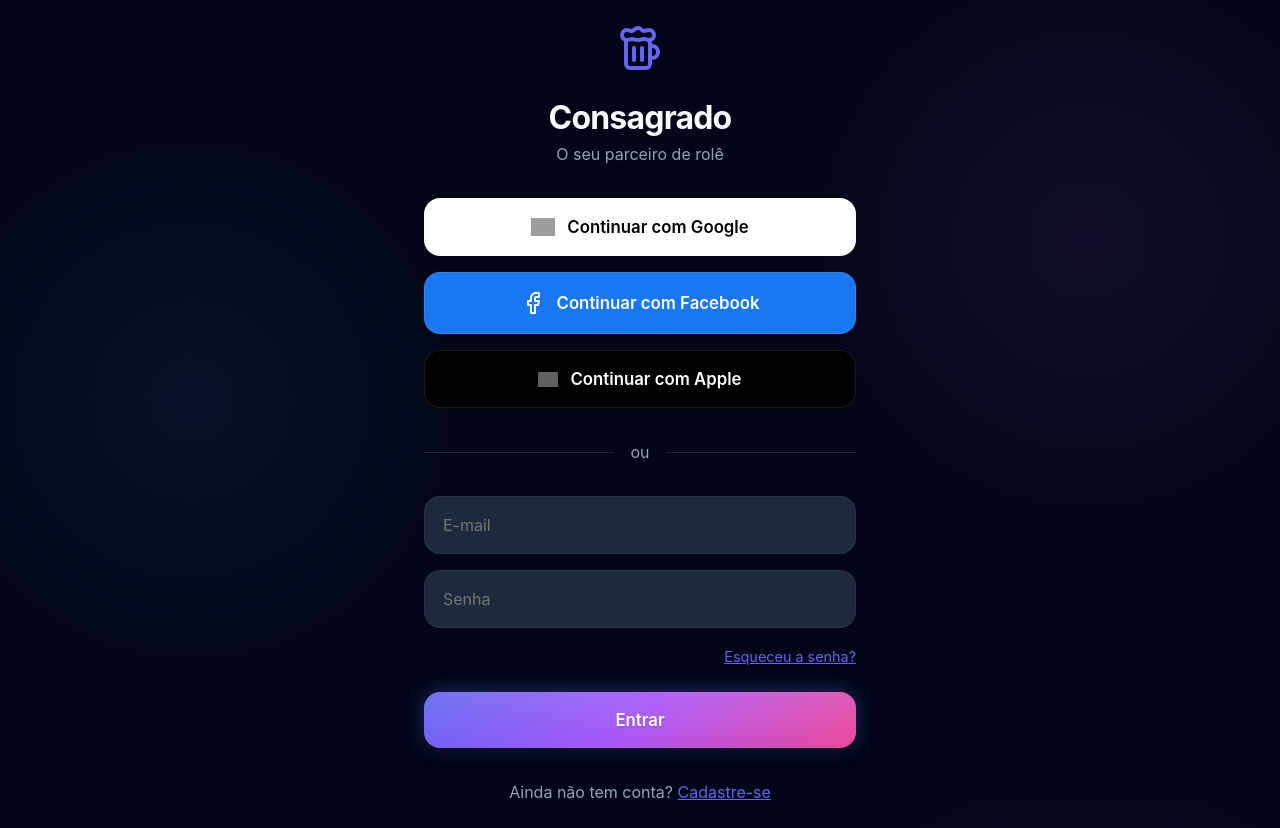
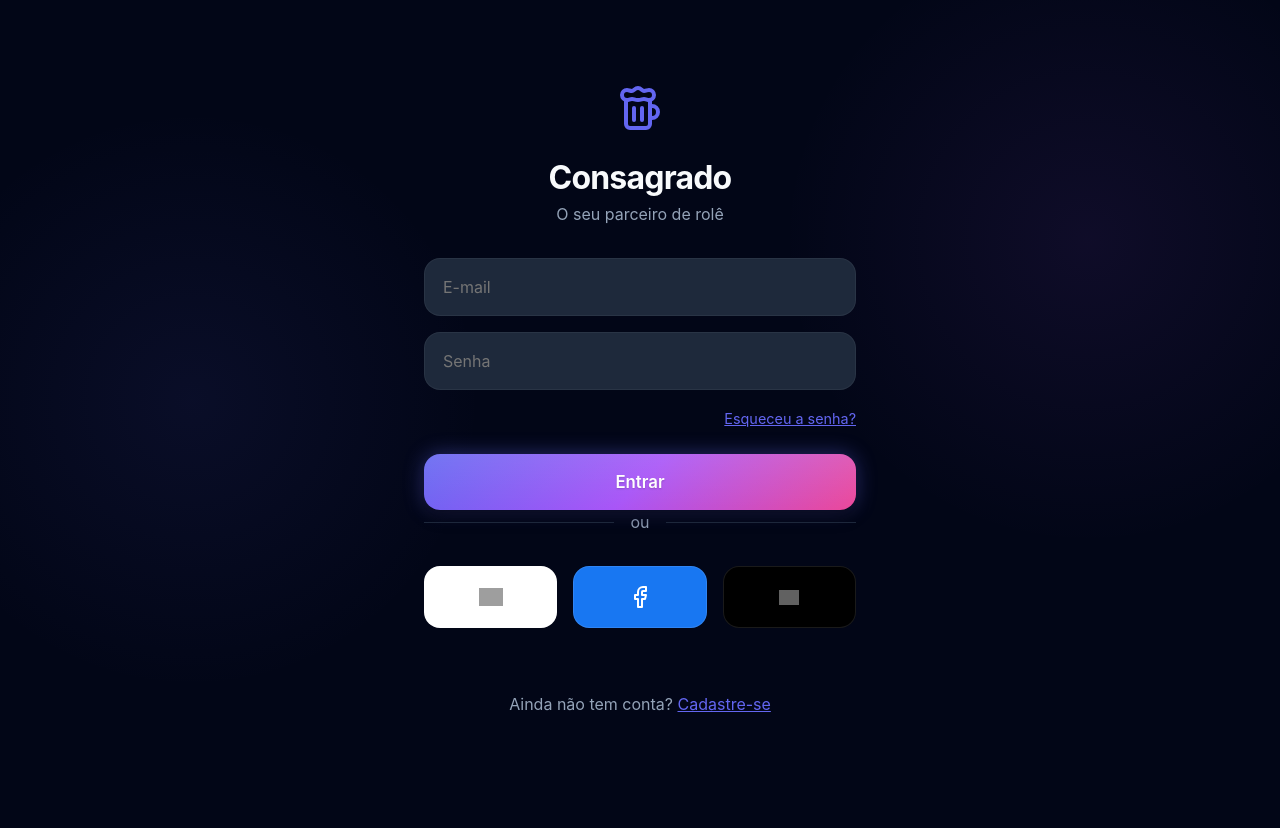
Before and after one commit to dwolfx/consagrado-b2c, a React (Vite) app: page /login in a window 1280 px wide. After the commit the page ends 800 px from the top, so only its background shows below. Built offline with nearby package versions, Linux system fonts and the light colour scheme; grey boxes are pictures that could not be loaded.

Commit message:
fix login page

```diff
--- a/src/pages/Login.jsx
+++ b/src/pages/Login.jsx
@@ -28,36 +28,7 @@
                 <p style={{ color: 'var(--text-secondary)' }}>O seu parceiro de rolê</p>
             </div>
 
-            <div style={{ display: 'grid', gap: '1rem', marginBottom: '2rem' }}>
-                <button
-                    onClick={handleGoogleLogin}
-                    className="btn btn-secondary"
-                    style={{ backgroundColor: 'white', color: 'black' }}
-                >
-                    <img src="https://cdn.jsdelivr.net/gh/devicons/devicon/icons/google/google-original.svg" width="24" alt="G" />
-                    Continuar com Google
-                </button>
-
-                <button className="btn btn-secondary" style={{ backgroundColor: '#1877F2', color: 'white' }}>
-                    <Facebook size={24} />
-                    Continuar com Facebook
-                </button>
-
-                <button className="btn btn-secondary" style={{ backgroundColor: 'black', color: 'white' }}>
-                    <img src="https://upload.wikimedia.org/wikipedia/commons/f/fa/Apple_logo_black.svg" width="20" style={{ filter: 'invert(1)' }} alt="A" />
-                    Continuar com Apple
-                </button>
-            </div>
-
-            <div style={{
-                display: 'flex', alignItems: 'center', gap: '1rem', marginBottom: '2rem',
-                color: 'var(--text-secondary)'
-            }}>
-                <div style={{ flex: 1, height: 1, backgroundColor: 'var(--bg-tertiary)' }} />
-                ou
-                <div style={{ flex: 1, height: 1, backgroundColor: 'var(--bg-tertiary)' }} />
-            </div>
-
+            {/* Form login */}
             <form onSubmit={handleLogin}>
                 <input
                     type="email"
@@ -85,6 +56,36 @@
                 </button>
             </form>
 
+            {/* Divider */}
+            <div style={{
+                display: 'flex', alignItems: 'center', gap: '1rem', marginBottom: '2rem',
+                color: 'var(--text-secondary)'
+            }}>
+                <div style={{ flex: 1, height: 1, backgroundColor: 'var(--bg-tertiary)' }} />
+                ou
+                <div style={{ flex: 1, height: 1, backgroundColor: 'var(--bg-tertiary)' }} />
+            </div>
+
+            {/* Social Login */}
+            <div style={{ display: 'flex', gap: '1rem', marginBottom: '2rem' }}>
+                <button
+                    onClick={handleGoogleLogin}
+                    className="btn btn-secondary"
+                    style={{ backgroundColor: 'white', color: 'black' }}
+                >
+                    <img src="https://cdn.jsdelivr.net/gh/devicons/devicon/icons/google/google-original.svg" width="24" alt="G" />
+                </button>
+
+                <button className="btn btn-secondary" style={{ backgroundColor: '#1877F2', color: 'white' }}>
+                    <Facebook size={24} />
+                </button>
+
+                <button className="btn btn-secondary" style={{ backgroundColor: 'black', color: 'white' }}>
+                    <img src="https://upload.wikimedia.org/wikipedia/commons/f/fa/Apple_logo_black.svg" width="20" style={{ filter: 'invert(1)' }} alt="A" />
+                </button>
+            </div>
+
+            {/* Divider */}
             <div style={{ marginTop: '2rem', textAlign: 'center', color: 'var(--text-secondary)' }}>
                 Ainda não tem conta? <Link to="/register" style={{ color: 'var(--primary)' }}>Cadastre-se</Link>
             </div>
```
